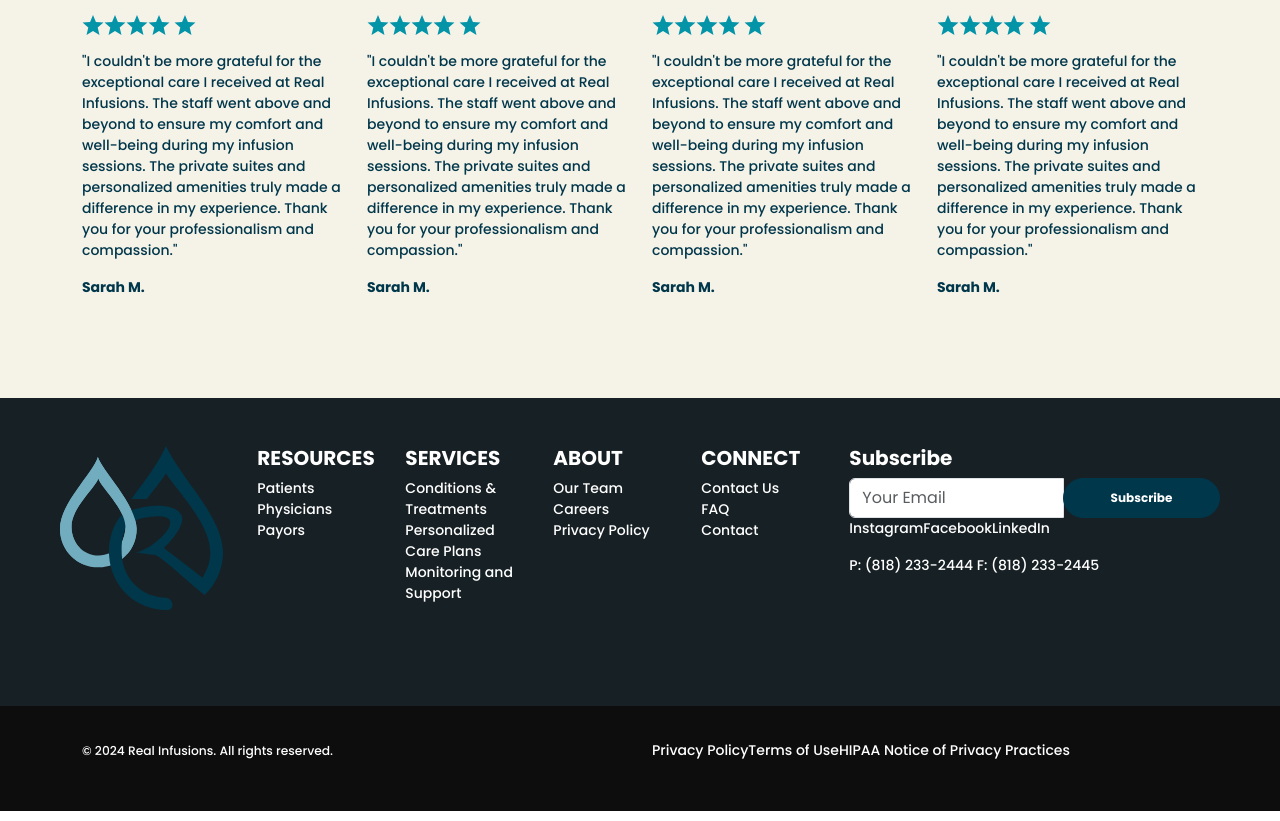
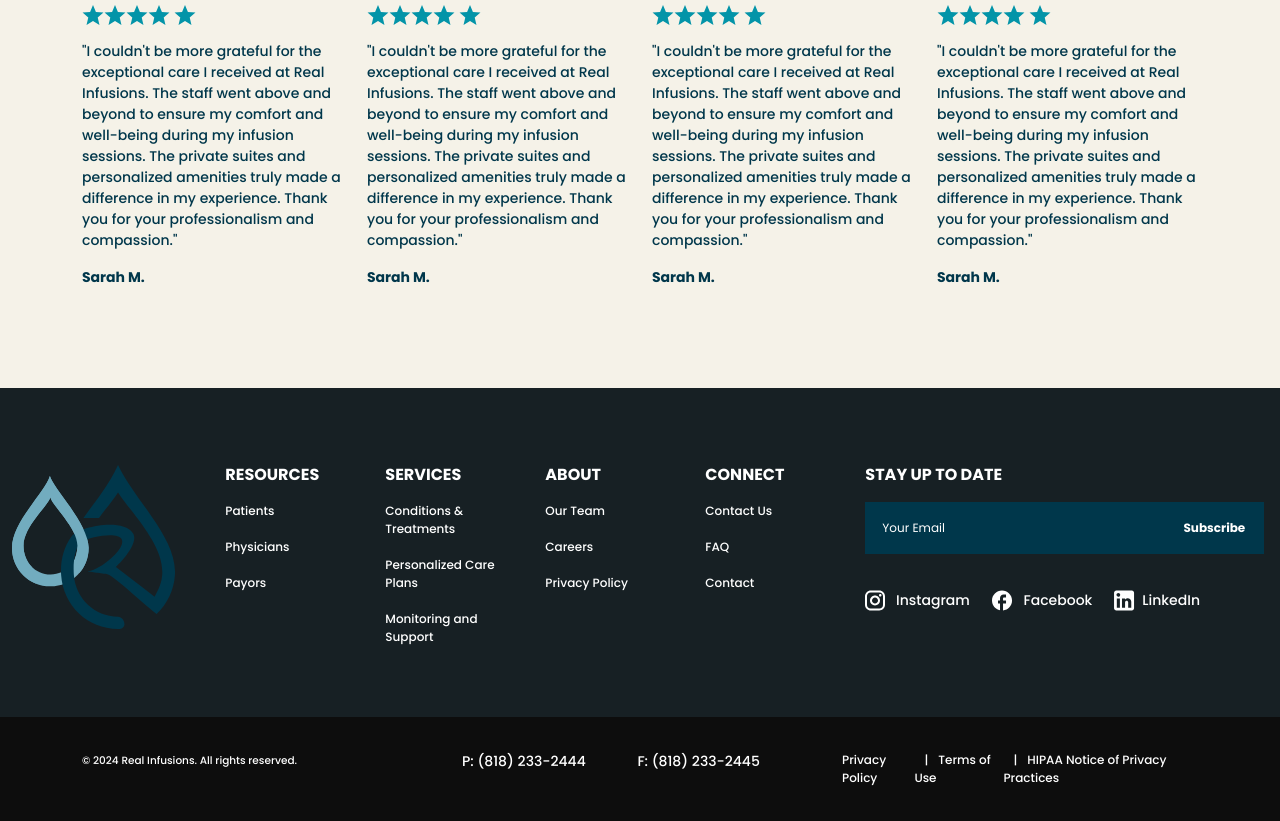
Before and after one commit to soyebamd/real-infusions, a website: page html/index.html in a window 1280 px wide. Shown: the part 1906-2727 px from the top of the page. Drawn offline with nearby package versions, Linux system fonts and the light colour scheme.

Commit message:
updation

```diff
--- a/html/index.html
+++ b/html/index.html
@@ -14,7 +14,7 @@
   </head>
   <body>
     <header class="site-header">
-      <nav class="navbar navbar-expand-lg bg-white">
+      <nav class="navbar navbar-expand-lg bg-white px-5">
         <div class="container-fluid">
           <a class="navbar-brand" href="#">
             <img src="images/logo.svg" alt="" class="img-fluid" />
@@ -126,7 +126,7 @@
 
     <section class="real-infusions-post section">
       <div class="text-center">
-        <h2 class="text-secondary mb-3">
+        <h2 class="text-secondary mb-4">
           Experience the Difference at Real Infusions
         </h2>
 
@@ -368,7 +368,7 @@
     </section>
 
     <footer class="footer bg-dark-v2 text-white">
-      <div class="footer-top p-5">
+      <div class="footer-top">
         <div class="container-fluid">
           <div class="row">
             <!-- First Column: Logo -->
@@ -423,8 +423,9 @@
 
             <!-- Third Column: Subscribe and Social Links -->
             <div class="col-md-4">
-              <h5>Subscribe</h5>
-              <form>
+              <h5>STAY UP TO DATE</h5>
+
+              <form id="subscribe">
                 <div class="input-group">
                   <input
                     type="email"
@@ -438,21 +439,26 @@
                   </div>
                 </div>
               </form>
+
               <ul class="social-icons list-unstyled d-flex">
                 <li>
-                  <a href="#"><i class="fab fa-instagram"></i> Instagram</a>
+                  <a href="#">
+                    <img src="./images/insta.svg" /><span> Instagram</span></a
+                  >
                 </li>
                 <li>
-                  <a href="#"><i class="fab fa-facebook"></i> Facebook</a>
+                  <a href="#">
+                    <img src="./images/facebook.svg" /><span>
+                      Facebook
+                    </span></a
+                  >
                 </li>
                 <li>
-                  <a href="#"><i class="fab fa-linkedin"></i> LinkedIn</a>
+                  <a href="#">
+                    <img src="./images/linkedIn.svg" /><span>LinkedIn</span></a
+                  >
                 </li>
               </ul>
-              <p>
-                P: <a href="tel:+18182332444">(818) 233-2444</a> F:
-                <a href="tel:+18182332445">(818) 233-2445</a>
-              </p>
             </div>
           </div>
         </div>
@@ -463,10 +469,20 @@
         <div class="container">
           <div class="row">
             <div class="col">
-              <small>© 2024 Real Infusions. All rights reserved.</small>
+              <p class="m-0">
+                <small>© 2024 Real Infusions. All rights reserved.</small>
+              </p>
             </div>
+
             <div class="col">
-              <ul class="policy-links list-inline list-unstyled d-flex">
+              <p class="m-0 fs-7">
+                <a href="tel:+18182332444" class="me-4">P: (818) 233-2444</a>
+                <a href="tel:+18182332445" class="ms-4">F: (818) 233-2445</a>
+              </p>
+            </div>
+
+            <div class="col">
+              <ul class="policy-links list-inline list-unstyled d-flex m-0">
                 <li><a href="#">Privacy Policy</a></li>
                 <li><a href="#">Terms of Use</a></li>
                 <li><a href="#">HIPAA Notice of Privacy Practices</a></li>
@@ -487,46 +503,5 @@
       integrity="sha384-YvpcrYf0tY3lHB60NNkmXc5s9fDVZLESaAA55NDzOxhy9GkcIdslK1eN7N6jIeHz"
       crossorigin="anonymous"
     ></script>
-
-    <script>
-      $(document).ready(function () {
-        $(".approach__content")
-          .first()
-          .find(".approach__content_text")
-          .slideDown();
-
-        $(".approach__content_title").click(function () {
-          var $content = $(this).next(".approach__content_text");
-          $(".approach__content_text").not($content).slideUp();
-          $content.slideToggle();
-        });
-      });
-
-      //equal height col
-      var faqTitles = document.querySelectorAll(".faq-card__title");
-
-      faqTitles.forEach(function (title) {
-        title.addEventListener("click", function () {
-          var content = this.nextElementSibling;
-          var isActive = this.classList.contains("active");
-
-          // Close all content
-          faqTitles.forEach(function (title) {
-            title.classList.remove("active");
-          });
-
-          // Slide up all contents
-          var contents = document.querySelectorAll(".faq-card__content");
-          contents.forEach(function (content) {
-            content.style.height = 0;
-          });
-
-          if (!isActive) {
-            this.classList.add("active");
-            content.style.height = content.scrollHeight + "px";
-          }
-        });
-      });
-    </script>
   </body>
 </html>
--- a/html/scss/main.scss
+++ b/html/scss/main.scss
@@ -74,8 +74,13 @@
 }
 
 h4,
+.h4 {
+  font-size: 20px;
+}
+
+h5,
 .h5 {
-  font-size: 20px;
+  font-size: 16px;
 }
 
 .btn {
@@ -111,7 +116,7 @@
 }
 
 .section {
-  padding: 84px 0;
+  padding: 90px 0;
 }
 
 .text-big {
@@ -209,15 +214,17 @@
 }
 
 .coard-wrapper {
-  margin: 30px auto 100px;
+  margin: 30px auto 70px;
 }
 
 .approach__content_text {
   display: none;
+  font-size: 18px;
+  font-weight: 400;
 }
 
 .approach {
-  padding: 50px 0 112px 0;
+  padding: 100px 0 112px 0;
 }
 
 .count {
@@ -249,9 +256,9 @@
 .approch-image-slider {
   max-width: 640px;
   overflow: hidden;
-  background-color: #fff;
-  border: solid 10px;
-  border-radius: 8px;
+  // background-color: #fff;
+  // border: solid 10px;
+  // border-radius: 8px;
   img {
     border-radius: 8px;
   }
@@ -334,6 +341,10 @@
   line-height: normal;
 }
 
+.fs-7 {
+  font-size: 14px !important;
+}
+
 .footer {
   .footer-top {
     padding: 77px 0 0 0;
@@ -343,8 +354,54 @@
     color: #fff;
   }
   .bottom-inside-footer {
-    margin: 38px 0 0 0;
+    margin: 53px 0 0 0;
     padding: 34px 0;
+  }
+
+  ul {
+    font-size: 12px;
+
+    li {
+      margin: 18px 0;
+    }
+  }
+
+  p {
+    font-size: 12px;
+    margin: 18px 0;
+  }
+
+  .social-icons {
+    font-size: 14px;
+    gap: 22px;
+    a {
+      span {
+        padding-left: 7px;
+      }
+    }
+  }
+
+  .policy-links {
+    display: flex;
+    list-style: none;
+    margin: 0;
+    padding: 0;
+
+    li {
+      margin: 0;
+      padding: 0;
+
+      & + li::before {
+        content: "|";
+        color: white;
+        padding: 0 10px;
+      }
+
+      a {
+        text-decoration: none;
+        color: white;
+      }
+    }
   }
 }
 
@@ -358,3 +415,35 @@
     height: 100%;
   }
 }
+
+#subscribe {
+  margin: 18px 0;
+  ::placeholder {
+    opacity: 1;
+    color: #fff;
+    font-size: 12px;
+    font-style: normal;
+    font-weight: 400;
+  }
+  .form-control {
+    font-size: 12px;
+    font-style: normal;
+    font-weight: 400;
+    background: #00374b;
+    border-color: #00374b;
+    color: #ffff;
+    border-radius: 0;
+    padding: 16px;
+    max-width: 300px;
+  }
+  .btn {
+    border-radius: 0;
+    padding: 16px 0;
+    min-width: 100px;
+    height: auto;
+  }
+}
+
+.our-progress__text {
+  max-width: 520px;
+}
```
Also changed, not shown: html/patients-approach.html (+1 -1 lines), html/patients-progress.html (+1 -1 lines), html/images/approch.png (added), html/images/facebook.svg (added), html/images/insta.svg (added), html/images/linkedIn.svg (added), html/scss/main.css, html/scss/main.min.css, 2 other files.
